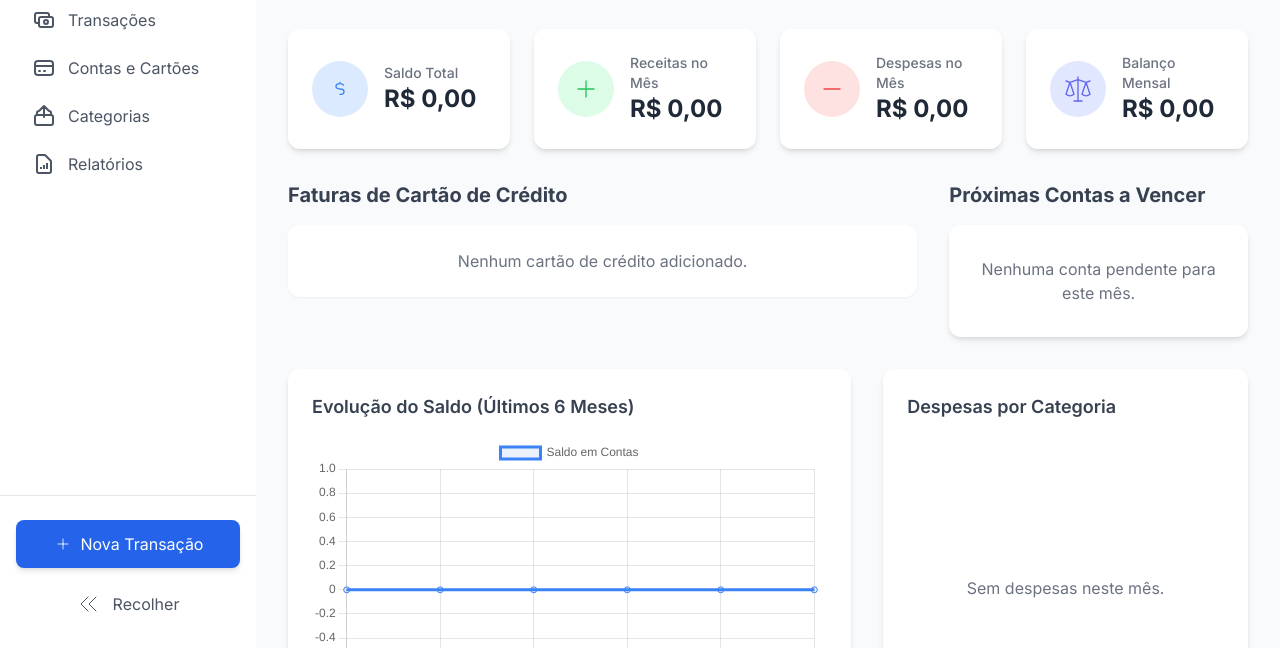
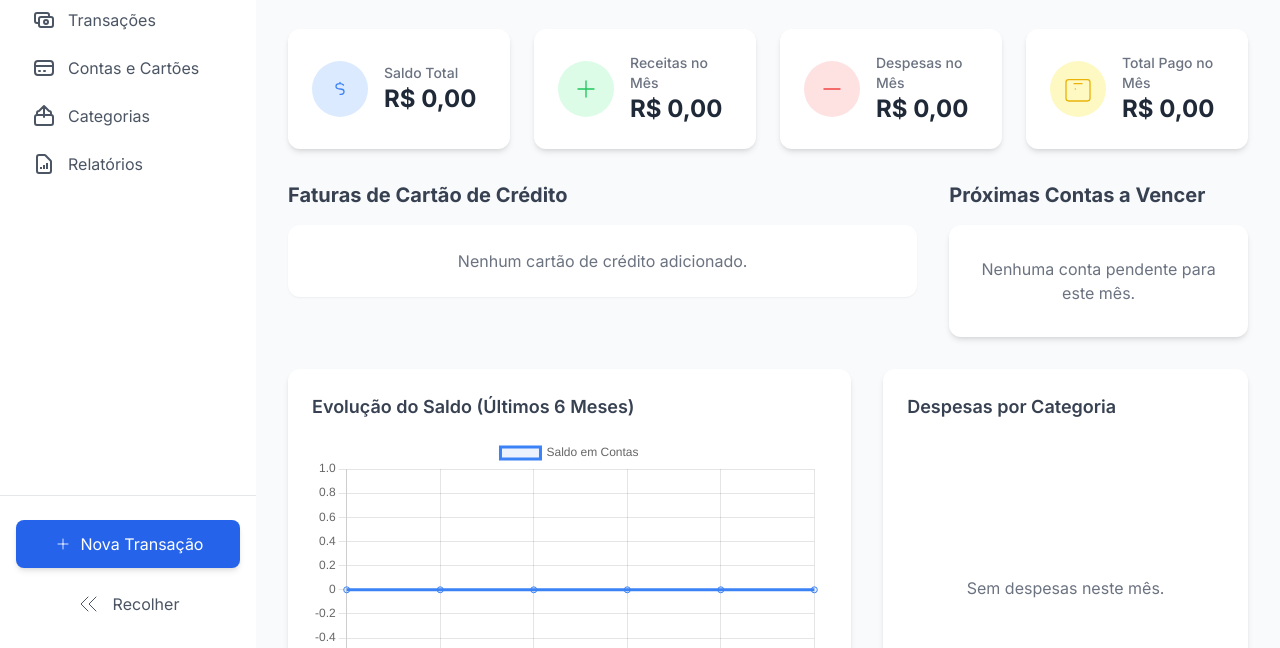
Before and after one commit to gabrielluz2025/controle_financeiro_pessoal_2025, a plain HTML site: page index.html in a window 1280 px wide. Shown: the part 152-800 px from the top of the page. Drawn offline with nearby package versions, Linux system fonts and the light colour scheme.

Commit message:
Update index.html

```diff
--- a/index.html
+++ b/index.html
@@ -410,6 +410,8 @@ const UI = {
         { name: 'Nubank', logo: 'https://logo.clearbit.com/nubank.com.br' },
         { name: 'Banco Inter', logo: 'https://logo.clearbit.com/bancointer.com.br' },
         { name: 'C6 Bank', logo: 'https://logo.clearbit.com/c6bank.com.br' },
+        { name: 'Banrisul', logo: 'https://upload.wikimedia.org/wikipedia/commons/2/23/Banrisul_logo_2022.png' },
+        { name: 'Viacredi', logo: 'https://www.viacredi.coop.br/wp-content/themes/viacredi/dist/images/logo-viacredi.svg' },
         { name: 'Outro', logo: '' }
     ],
 
@@ -1186,6 +1188,12 @@ const UI = {
                 content = txListBuilder(expenseTxs);
                 this.showInfoModal(title, content, (e) => Handlers.handleModalEditClick(e));
                 break;
+            case 'monthly-paid':
+                 title = 'Total Pago no Mês';
+                const paidTxs = monthTxs.filter(t => t.isPaid && t.fundamentalType === 'despesa').sort((a,b) => new Date(b.date) - new Date(a.date));
+                content = txListBuilder(paidTxs);
+                this.showInfoModal(title, content, (e) => Handlers.handleModalEditClick(e));
+                break;
             case 'monthly-balance':
                  title = 'Balanço do Mês';
                 const incomeBalanço = monthTxs.filter(t => t.fundamentalType === 'receita').sort((a,b) => new Date(b.date) - new Date(a.date));
@@ -1359,17 +1367,30 @@ const UI = {
         });
         const income = monthTxs.filter(t => t.fundamentalType === 'receita').reduce((s, t) => s + t.value, 0);
         const expenses = monthTxs.filter(t => t.fundamentalType === 'despesa').reduce((s, t) => s + t.value, 0);
+        const paidExpenses = monthTxs.filter(t => t.isPaid && t.fundamentalType === 'despesa').reduce((s, t) => s + t.value, 0);
         const monthlyBalance = income - expenses;
         container.innerHTML = `
             ${this.createSummaryCard('Saldo Total', totalBalance, 'blue')}
             ${this.createSummaryCard('Receitas no Mês', income, 'green')}
             ${this.createSummaryCard('Despesas no Mês', expenses, 'red')}
-            ${this.createSummaryCard('Balanço Mensal', monthlyBalance, 'indigo', monthlyBalance < 0)}
+            ${this.createSummaryCard('Total Pago no Mês', paidExpenses, 'yellow')}
         `;
     },
     createSummaryCard(title, value, color, isNegative = false) {
-        const icons = { blue: 'M12 8c-1.657 0-3 .895-3 2s1.343 2 3 2 3 .895 3 2-1.343 2-3 2m0-8c1.11 0 2.08.402 2.599 1M12 8V7m0 1v.01', green: 'M12 6v6m0 0v6m0-6h6m-6 0H6', red: 'M18 12H6', indigo: 'M3 6l3 1m0 0l-3 9a5.002 5.002 0 006.001 0M6 7l3 9M6 7l6-2m6 2l3-1m-3 1l-3 9a5.002 5.002 0 006.001 0M18 7l3 9m-3-9l-6-2m0-2v2m0 16V5m0 16H9m3 0h3' };
-        const typeMap = { 'Saldo Total': 'total-balance', 'Receitas no Mês': 'monthly-income', 'Despesas no Mês': 'monthly-expenses', 'Balanço Mensal': 'monthly-balance'};
+        const icons = {
+            blue: 'M12 8c-1.657 0-3 .895-3 2s1.343 2 3 2 3 .895 3 2-1.343 2-3 2m0-8c1.11 0 2.08.402 2.599 1M12 8V7m0 1v.01',
+            green: 'M12 6v6m0 0v6m0-6h6m-6 0H6',
+            red: 'M18 12H6',
+            yellow: 'M9 8h6m-5 4h.01M5 21h14a2 2 0 002-2V7a2 2 0 00-2-2H5a2 2 0 00-2 2v12a2 2 0 002 2z',
+            indigo: 'M3 6l3 1m0 0l-3 9a5.002 5.002 0 006.001 0M6 7l3 9M6 7l6-2m6 2l3-1m-3 1l-3 9a5.002 5.002 0 006.001 0M18 7l3 9m-3-9l-6-2m0-2v2m0 16V5m0 16H9m3 0h3'
+        };
+        const typeMap = {
+            'Saldo Total': 'total-balance',
+            'Receitas no Mês': 'monthly-income',
+            'Despesas no Mês': 'monthly-expenses',
+            'Balanço Mensal': 'monthly-balance',
+            'Total Pago no Mês': 'monthly-paid'
+        };
         return `<div class="p-6 bg-white rounded-xl shadow-md flex items-center space-x-4 cursor-pointer summary-card" data-type="${typeMap[title]}">
             <div class="p-3 bg-${color}-100 rounded-full"><svg class="w-8 h-8 text-${color}-500" fill="none" stroke="currentColor" viewBox="0 0 24 24"><path stroke-linecap="round" stroke-linejoin="round" d="${icons[color]}" /></svg></div>
             <div><p class="text-sm font-medium text-gray-500">${title}</p><p class="text-2xl font-bold ${isNegative ? 'text-red-600' : 'text-gray-800'}">${this.formatCurrency(value)}</p></div>
```
